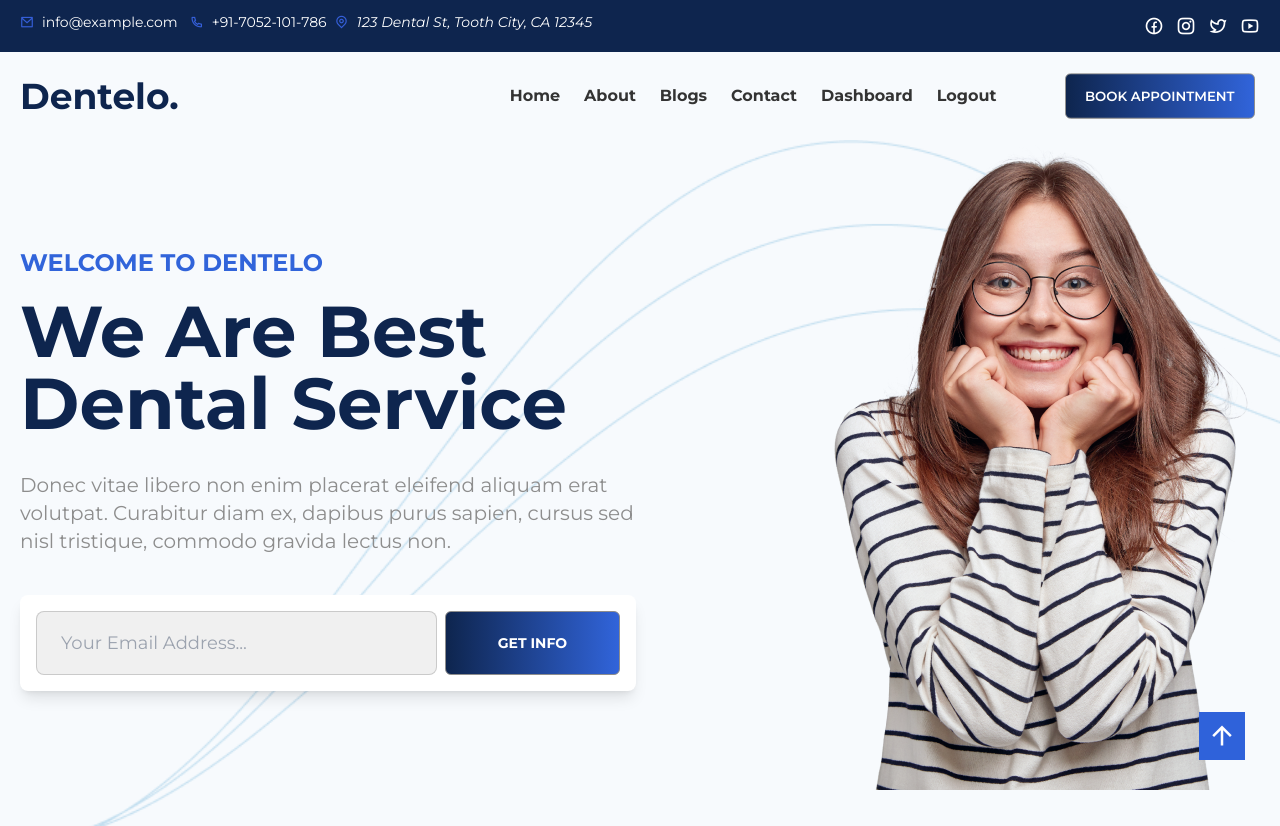
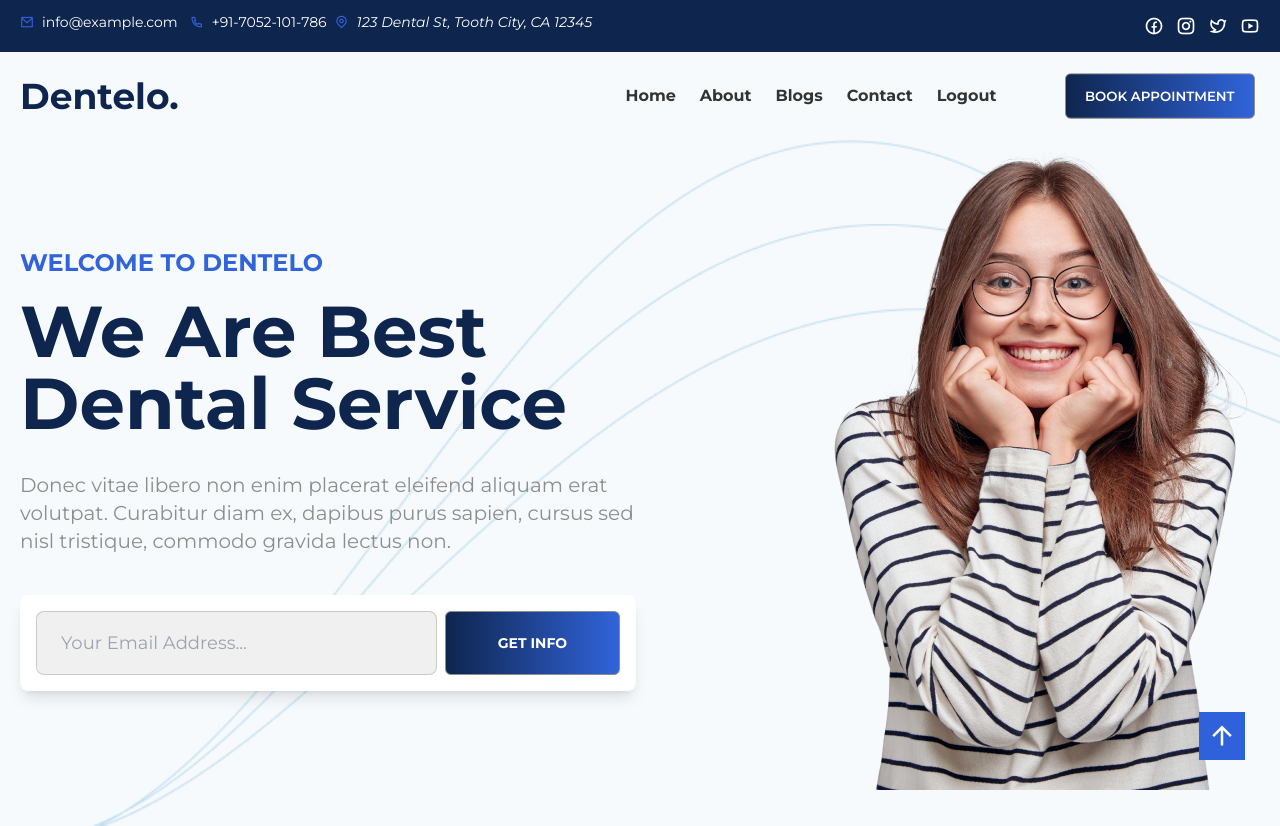
Before and after one commit to abhinav6859/Dental-clinic-frontend, a React (Create React App) app: page / in a window 1280 px wide. Shown: the top 826 px of the page. Built offline with nearby package versions, Linux system fonts and the light colour scheme.

Commit message:
ready to deploy

```diff
--- a/src/pages/shared/Navbar.jsx
+++ b/src/pages/shared/Navbar.jsx
@@ -136,18 +136,6 @@ const Navbar = () => {
                       Contact
                     </NavLink>
                   </li>
-                  {user && (
-                    <li className="font-bold">
-                      <NavLink
-                        to="/dashboard"
-                        style={({ isActive }) =>
-                          isActive ? activeStyle : undefined
-                        }
-                      >
-                        Dashboard
-                      </NavLink>
-                    </li>
-                  )}
                   <li className="font-bold">
                     {user ? (
                       <button onClick={logout}>Logout</button>
```
